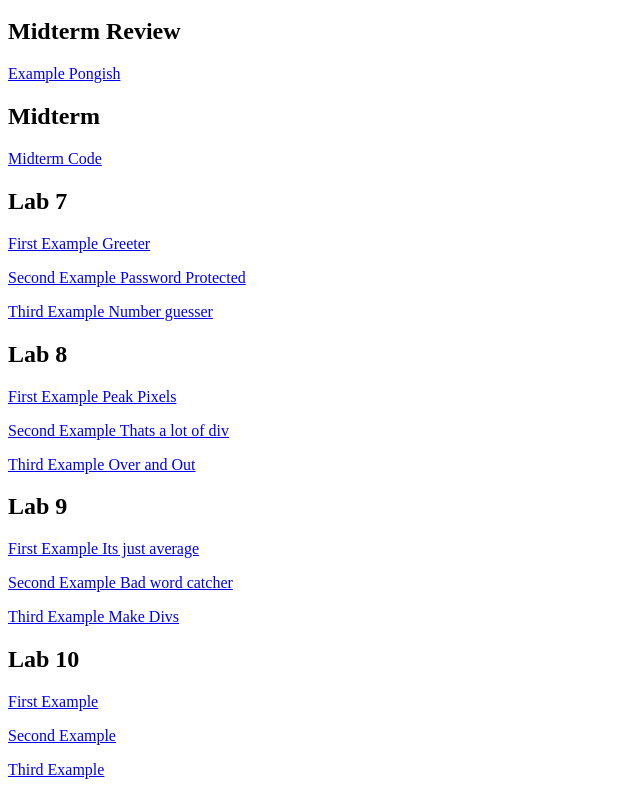
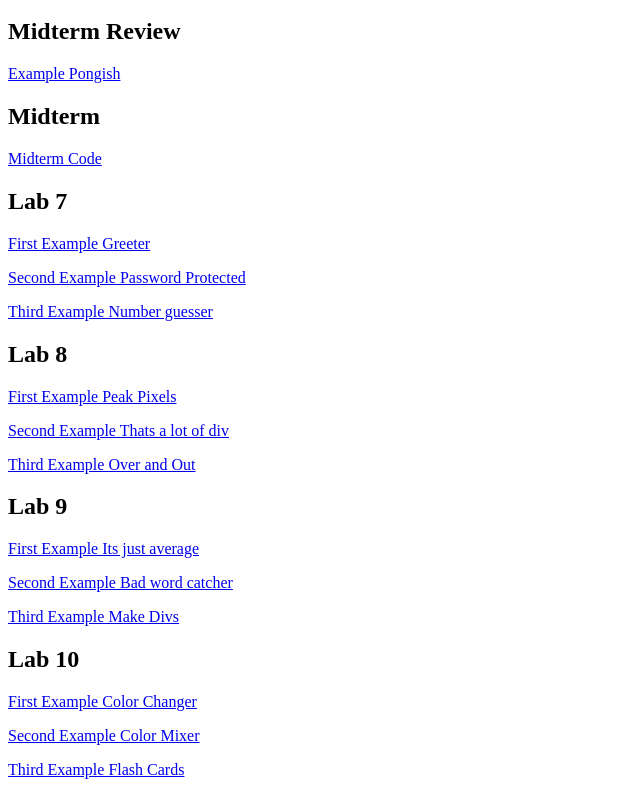
Before and after one commit to cti23gy/N220-Fall-2020, a plain HTML site: page index.html in a window 1280 px wide. Shown: the part 969-1764 px from the top of the page, without its empty margins (0-640 px from the left). Drawn offline with Linux system fonts and the light colour scheme.

Commit message:
lab 10 update1

```diff
--- a/index.html
+++ b/index.html
@@ -55,9 +55,9 @@
         <p><a href="labs/lab9/index3.html">Third Example Make Divs</a></p>
 
         <h2>Lab 10</h2>
-        <p><a href="labs/lab10/index.html">First Example</a></p>
-        <p><a href="labs/lab10/index2.html">Second Example </a></p>
-        <p><a href="labs/lab10/index3.html">Third Example</a></p>
+        <p><a href="labs/lab10/index.html">First Example Color Changer</a></p>
+        <p><a href="labs/lab10/index2.html">Second Example Color Mixer</a></p>
+        <p><a href="labs/lab10/index3.html">Third Example Flash Cards</a></p>
 
     </body>
 </html>
```
